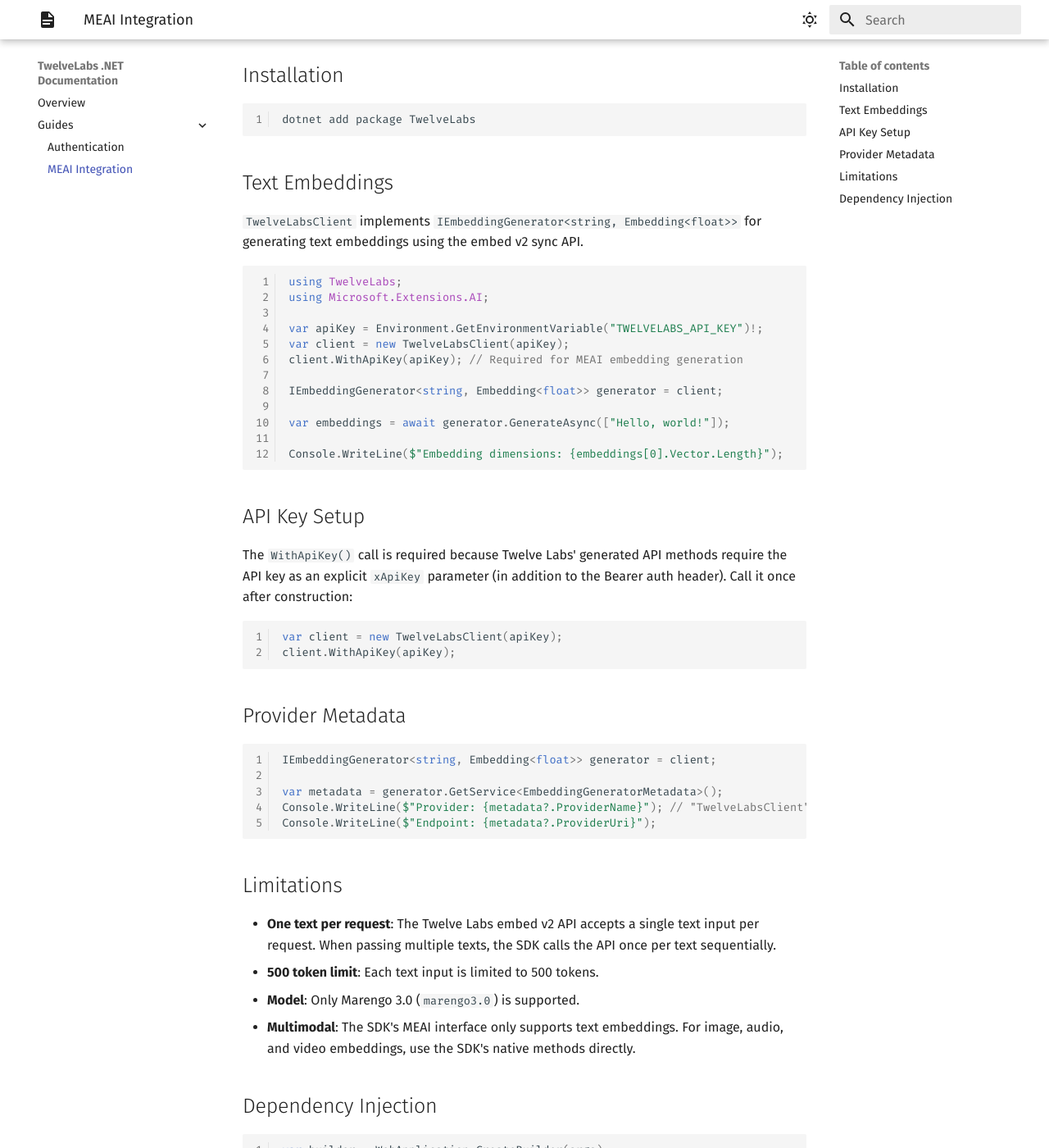
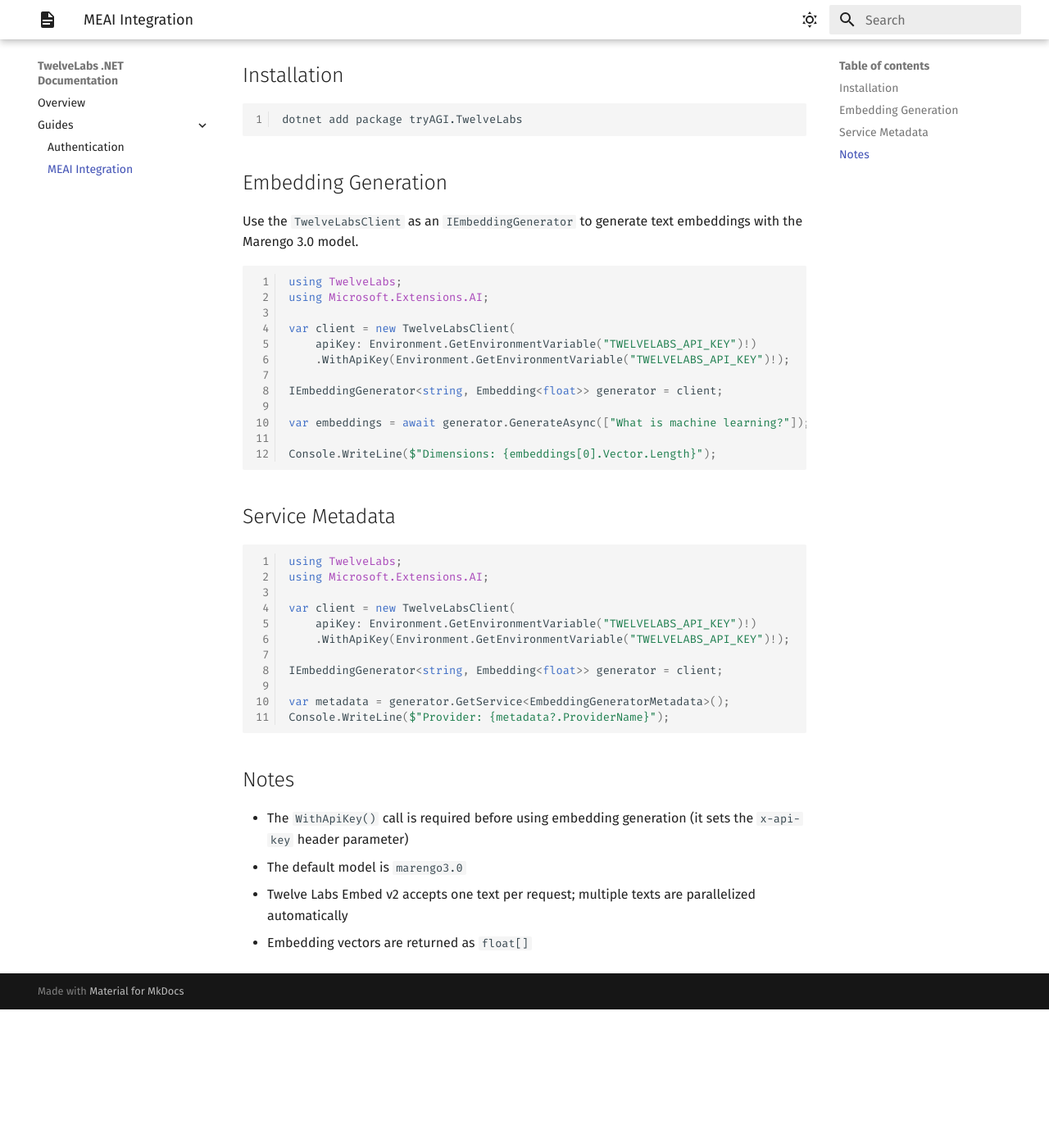
Before and after one commit to tryAGI/TwelveLabs, an MkDocs documentation site: the page built from docs/guides/meai.md, in a window 1280 px wide and 1400 px high, scrolled down 300 px. Shown: the whole window at 82% size. Built offline with MkDocs 1.6.1 and Material for MkDocs 9.7.7, drawn with Linux system fonts in a browser that asks for light colours; the version menu is left out; after the commit the page ends 1531 px from its top, so only the background shows below that; some of the changed text lies outside the part shown.

Commit message:
Add MEAI integration docs
Co-Authored-By: Claude Opus 4.6 <noreply@anthropic.com>

````diff
--- a/docs/guides/meai.md
+++ b/docs/guides/meai.md
@@ -3,65 +3,52 @@
 !!! tip "Cross-SDK comparison"
     See the [centralized MEAI documentation](https://tryagi.github.io/docs/meai/) for feature matrices and comparisons across all tryAGI SDKs.
 
-The Twelve Labs SDK implements `IEmbeddingGenerator<string, Embedding<float>>` from [Microsoft.Extensions.AI](https://learn.microsoft.com/en-us/dotnet/ai/microsoft-extensions-ai), providing text embeddings via the Marengo 3.0 model.
+The TwelveLabs SDK implements `IEmbeddingGenerator<string, Embedding<float>>` from [Microsoft.Extensions.AI](https://learn.microsoft.com/en-us/dotnet/ai/microsoft-extensions-ai), enabling text embeddings via the Twelve Labs Embed v2 API.
 
 ## Installation
 
 ```bash
-dotnet add package TwelveLabs
+dotnet add package tryAGI.TwelveLabs
 ```
 
-## Text Embeddings
+## Embedding Generation
 
-`TwelveLabsClient` implements `IEmbeddingGenerator<string, Embedding<float>>` for generating text embeddings using the embed v2 sync API.
+Use the `TwelveLabsClient` as an `IEmbeddingGenerator` to generate text embeddings with the Marengo 3.0 model.
 
 ```csharp
 using TwelveLabs;
 using Microsoft.Extensions.AI;
 
-var apiKey = Environment.GetEnvironmentVariable("TWELVELABS_API_KEY")!;
-var client = new TwelveLabsClient(apiKey);
-client.WithApiKey(apiKey); // Required for MEAI embedding generation
+var client = new TwelveLabsClient(
+    apiKey: Environment.GetEnvironmentVariable("TWELVELABS_API_KEY")!)
+    .WithApiKey(Environment.GetEnvironmentVariable("TWELVELABS_API_KEY")!);
 
 IEmbeddingGenerator<string, Embedding<float>> generator = client;
 
-var embeddings = await generator.GenerateAsync(["Hello, world!"]);
+var embeddings = await generator.GenerateAsync(["What is machine learning?"]);
 
-Console.WriteLine($"Embedding dimensions: {embeddings[0].Vector.Length}");
+Console.WriteLine($"Dimensions: {embeddings[0].Vector.Length}");
 ```
 
-## API Key Setup
-
-The `WithApiKey()` call is required because Twelve Labs' generated API methods require the API key as an explicit `xApiKey` parameter (in addition to the Bearer auth header). Call it once after construction:
+## Service Metadata
 
 ```csharp
-var client = new TwelveLabsClient(apiKey);
-client.WithApiKey(apiKey);
-```
+using TwelveLabs;
+using Microsoft.Extensions.AI;
 
-## Provider Metadata
+var client = new TwelveLabsClient(
+    apiKey: Environment.GetEnvironmentVariable("TWELVELABS_API_KEY")!)
+    .WithApiKey(Environment.GetEnvironmentVariable("TWELVELABS_API_KEY")!);
 
-```csharp
 IEmbeddingGenerator<string, Embedding<float>> generator = client;
 
 var metadata = generator.GetService<EmbeddingGeneratorMetadata>();
-Console.WriteLine($"Provider: {metadata?.ProviderName}"); // "TwelveLabsClient"
-Console.WriteLine($"Endpoint: {metadata?.ProviderUri}");
+Console.WriteLine($"Provider: {metadata?.ProviderName}");
 ```
 
-## Limitations
+## Notes
 
-- **One text per request**: The Twelve Labs embed v2 API accepts a single text input per request. When passing multiple texts, the SDK calls the API once per text sequentially.
-- **500 token limit**: Each text input is limited to 500 tokens.
-- **Model**: Only Marengo 3.0 (`marengo3.0`) is supported.
-- **Multimodal**: The SDK's MEAI interface only supports text embeddings. For image, audio, and video embeddings, use the SDK's native methods directly.
-
-## Dependency Injection
-
-```csharp
-var builder = WebApplication.CreateBuilder(args);
-
-var apiKey = builder.Configuration["TwelveLabs:ApiKey"]!;
-builder.Services.AddSingleton<IEmbeddingGenerator<string, Embedding<float>>>(
-    new TwelveLabsClient(apiKey).WithApiKey(apiKey));
-```
+- The `WithApiKey()` call is required before using embedding generation (it sets the `x-api-key` header parameter)
+- The default model is `marengo3.0`
+- Twelve Labs Embed v2 accepts one text per request; multiple texts are parallelized automatically
+- Embedding vectors are returned as `float[]`
````
